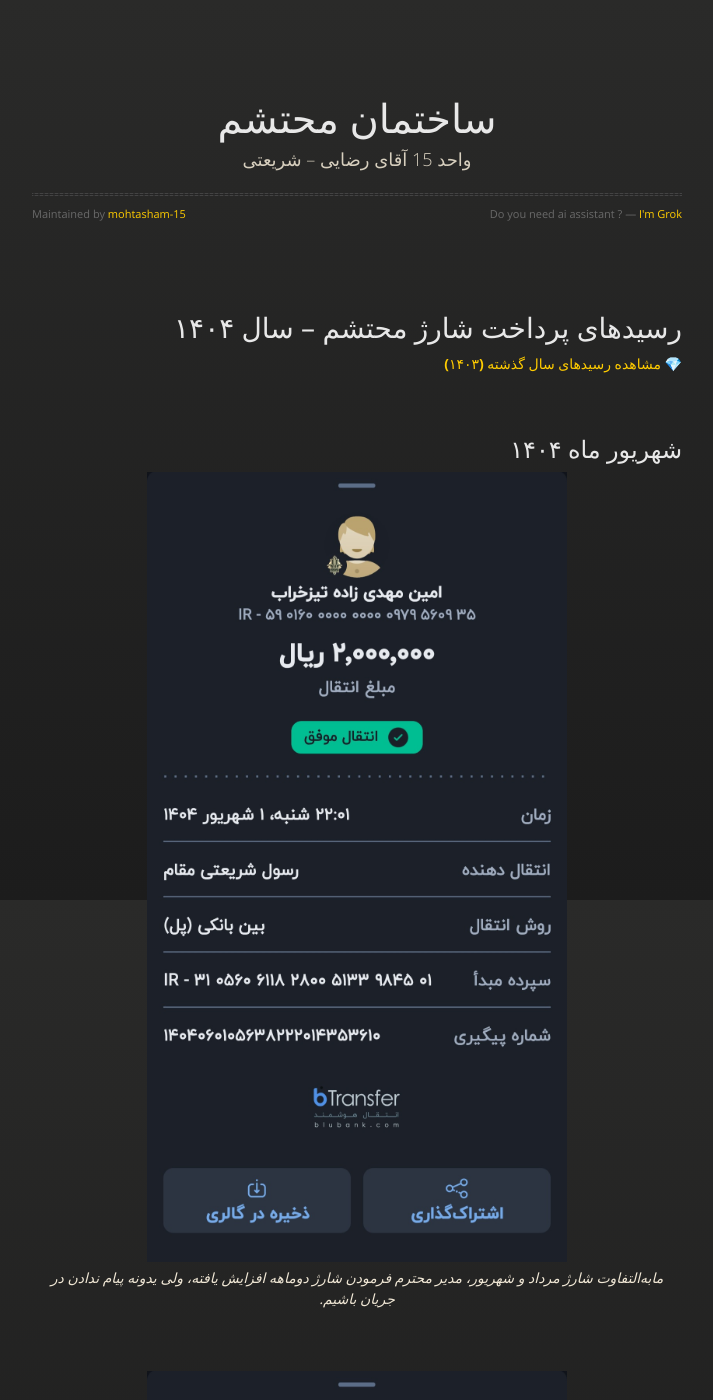
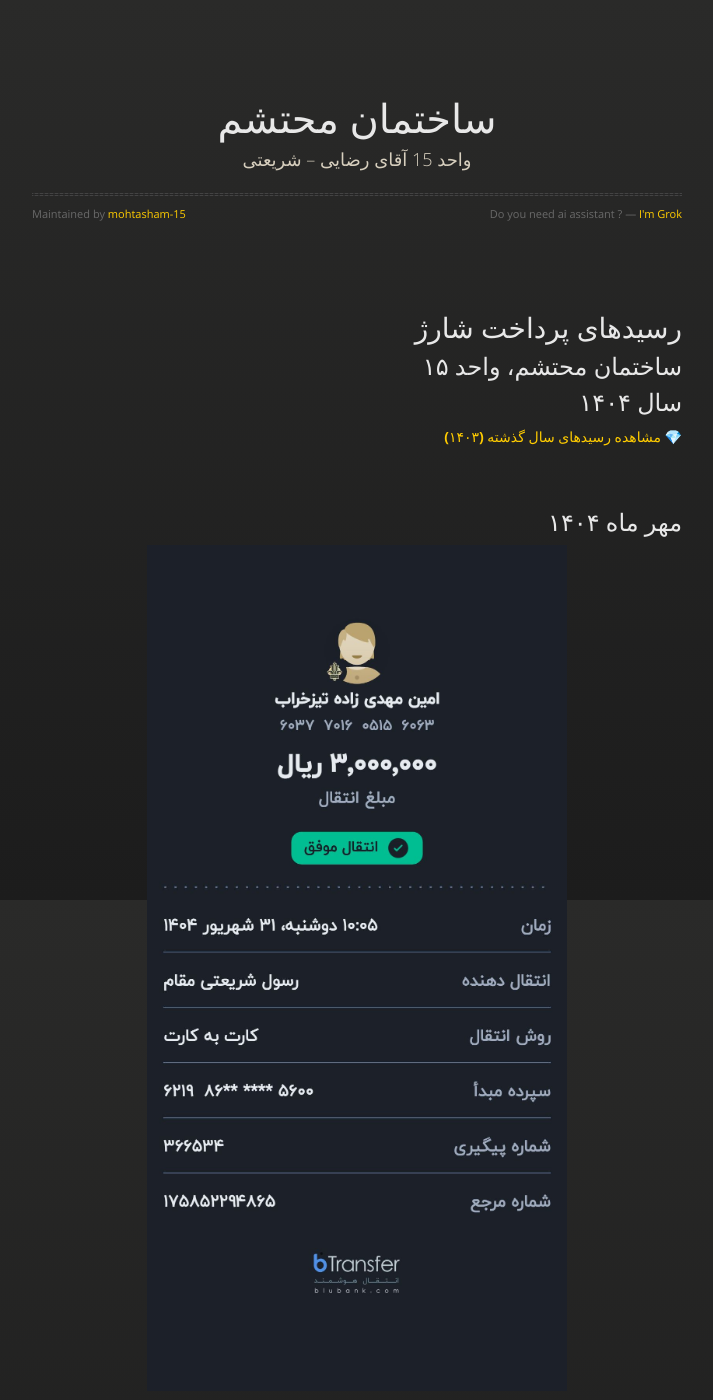
Before and after one commit to mohtasham-15/ns, a Jekyll site: the page built from index.md, in a window 1280 px wide and 1400 px high. Shown: the whole window, without its empty margins (283-996 px from the left). Built offline with Jekyll 4.4.1, drawn with Linux system fonts in a browser that asks for light colours; some of the changed text lies outside the part shown.

Commit message:
Update index.md

```diff
--- a/index.md
+++ b/index.md
@@ -7,7 +7,11 @@ rtl: true
 
 <br/>
 
-# رسیدهای پرداخت شارژ محتشم – سال ۱۴۰۴
+# رسیدهای پرداخت شارژ
+
+## ساختمان محتشم، واحد ۱۵
+
+## سال ۱۴۰۴
 
 <div dir="rtl" align="right">
 <a href="./another-page.html"><strong> 💎 مشاهده رسید‌های سال گذشته (۱۴۰۳)</strong></a>
@@ -15,20 +19,31 @@ rtl: true
 
 <br/><br/>
 
+## مهر ماه ۱۴۰۴
+
+<div align="center">
+  <img src="./assets/images/pay/Mehr-1404.jpg" alt="رسید-ماه-مهذ" width="420px"/>
+  <br>
+  <em>رسید پرداخت شارژ مهر ماه ۱۴۰۴</em>
+</div>
+<br><br/>
+
 ## شهریور ماه ۱۴۰۴
 
 <div align="center">
   <img src="./assets/images/pay/Shahrivar-1404.jpg" alt="رسید شهریور" width="420px"/>
   <br>
   <em>مابه‌التفاوت شارژ مرداد و شهریور، مدیر محترم فرمودن شارژ دوماهه افزایش یافته، ولی یدونه پیام ندادن در جریان باشیم. </em>
-</div><br/><br/>
+</div>
+<br><br/>
 
 
 <div align="center">
   <img src="./assets/images/pay/Shahrivar-1404.jpg" alt="رسید شهریور" width="420px"/>
   <br>
   <em>رسید پرداخت شارژ شهریور ماه ۱۴۰۴</em>
-</div><br/><br/>
+</div>
+<br><br/>
 
 ## مرداد ماه ۱۴۰۴
 
@@ -36,7 +51,8 @@ rtl: true
   <img src="./assets/images/pay/Mordad-1404.jpg" alt="رسید تیر" width="420px"/>
   <br>
   <em>رسید پرداخت شارژ مرداد ماه ۱۴۰۴</em>
-</div><br/><br/>
+</div>
+<br><br/>
 
 ## تیر ماه ۱۴۰۴
 
@@ -44,7 +60,8 @@ rtl: true
   <img src="./assets/images/pay/Tir-1404.jpg" alt="رسید تیر" width="420px"/>
   <br>
   <em>رسید پرداخت شارژ تیرماه ۱۴۰۴</em>
-</div><br/><br/>
+</div>
+<br><br/>
 
 ## خرداد ماه ۱۴۰۴
 
@@ -52,7 +69,8 @@ rtl: true
   <img src="./assets/images/pay/Khordad-1404.jpg" alt="رسید خرداد" width="420px"/>
   <br>
   <em>رسید پرداخت شارژ خرداد ۱۴۰۴</em>
-</div><br/><br/>
+</div>
+<br><br/>
 
 ## اردیبهشت ماه ۱۴۰۴
 
@@ -60,7 +78,8 @@ rtl: true
   <img src="./assets/images/pay/Ordibehesht-1404.jpg" alt="رسید اردیبهشت" width="420px"/>
   <br>
   <em>رسید پرداخت شارژ اردیبهشت ۱۴۰۴</em>
-</div><br/><br/>
+</div>
+<br><br/>
 
 ## فروردین ماه ۱۴۰۴
 
```
